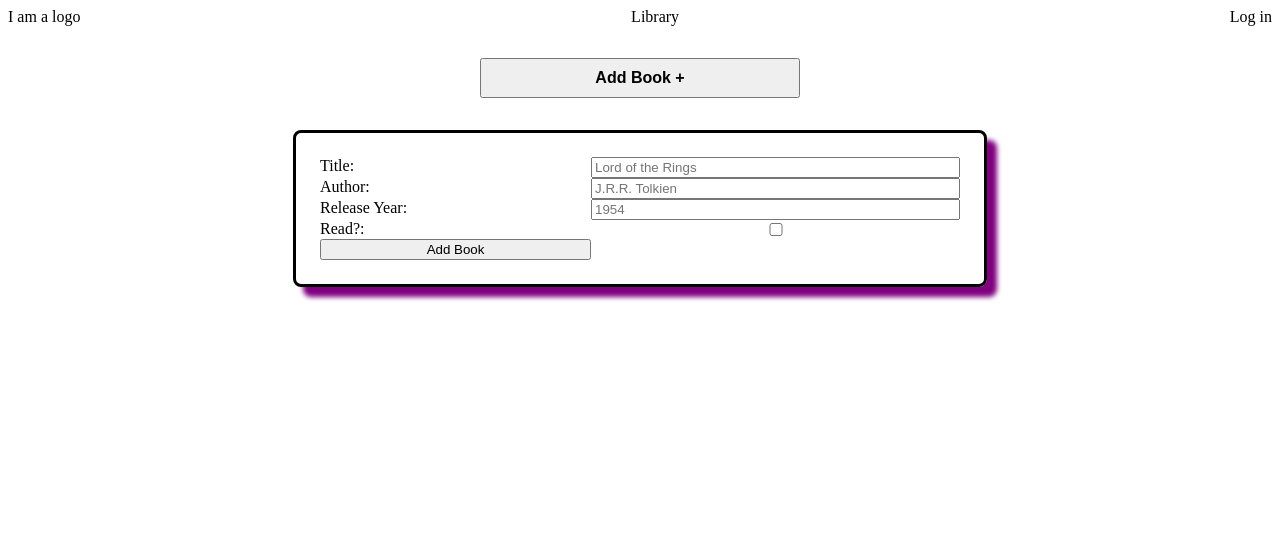
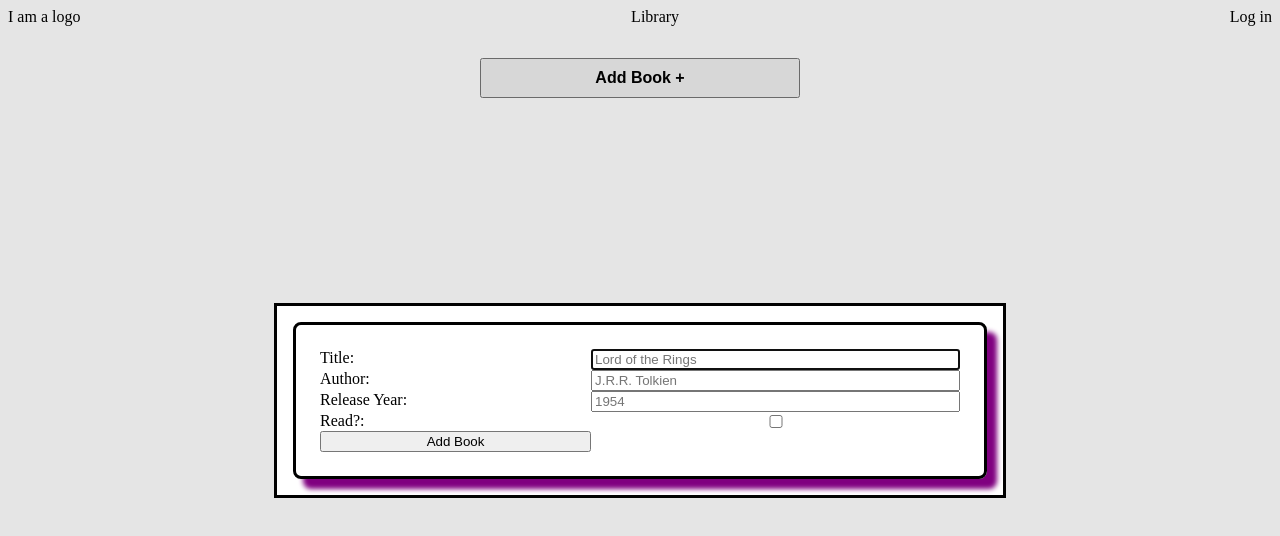
Before and after one commit to FaettyKai/Library, a plain HTML site: page index.html in a window 1280 px wide. Both pictures are taken after a click on the button "Add Book +". Drawn offline with Linux system fonts and the light colour scheme.

Commit message:
added the dialog element to open form

```diff
--- a/index.html
+++ b/index.html
@@ -23,6 +23,7 @@
     <button class = "add">
       Add Book +
     </button>
+    <dialog id = "show">
         <form>
             <label for = "title">
                 Title:
@@ -44,6 +45,7 @@
                 Add Book
             </button>
         </form>
+    </dialog>
   </main>
   <script src = "script.js">
 
--- a/script.js
+++ b/script.js
@@ -1,27 +1,37 @@
-// array for books
-const myLibrary = []
+// Array for Library to push books
+const library = []
 
-//add books to library
-function addBook() {
+// Select from HTML DOM & open form/modal
+const show = document.querySelector(".add")
+const form = document.querySelector("#show")
 
+show.addEventListener("click", () => {
+	form.showModal()
+})
+
+// Add value's to fields
+const title = document.getElementById("title")
+const author = document.getElementById("author")
+const year = document.getElementById("year")
+const close = document.querySelector(".submit")
+
+// Constructor for books
+function book(title, author, year) {
+	this.title = title,
+  this.author = author,
+  this.year = year
 }
 
-// Have add reveal the form to add a book to library
-const add = document.querySelector(".add")
-const form = document.querySelector("form")
-add.addEventListener("click", () => {
-	form.setAttribute("style", "opacity: 1; transition: opacity 1s;")
-  function book(title, author, year, read) {
-  	this.title = title,
-    this.author = author,
-    this.year = year,
-    this.read = read
-  }
+// To close & push books to library when submitted & reset form
+close.addEventListener("click", (e) => {
+	e.preventDefault()
+  form.close()
+  var newBook = new book(title.value, author.value, year.value)
+  console.log(newBook)
+  library.push(newBook)
+  console.log(library)
+
+  title.value = " "
+  author.value = " "
+  year.value = " "
 })
-
-// Clicking submit rehides the form
-const submit = document.querySelector(".submit")
-submit.addEventListener("click", () => {
-	form.setAttribute("style", "opacity: 0; transition: opacity 1s;")
-  submit.preventDefault()
-})
--- a/styles.css
+++ b/styles.css
@@ -29,7 +29,6 @@ header {
     border-radius: 8px;
     box-shadow: 10px 10px 5px purple;
     position: relative;
-    opacity: 0;
   }
 
   main {
```
Lines whose indentation alone changed are shown as unchanged.
